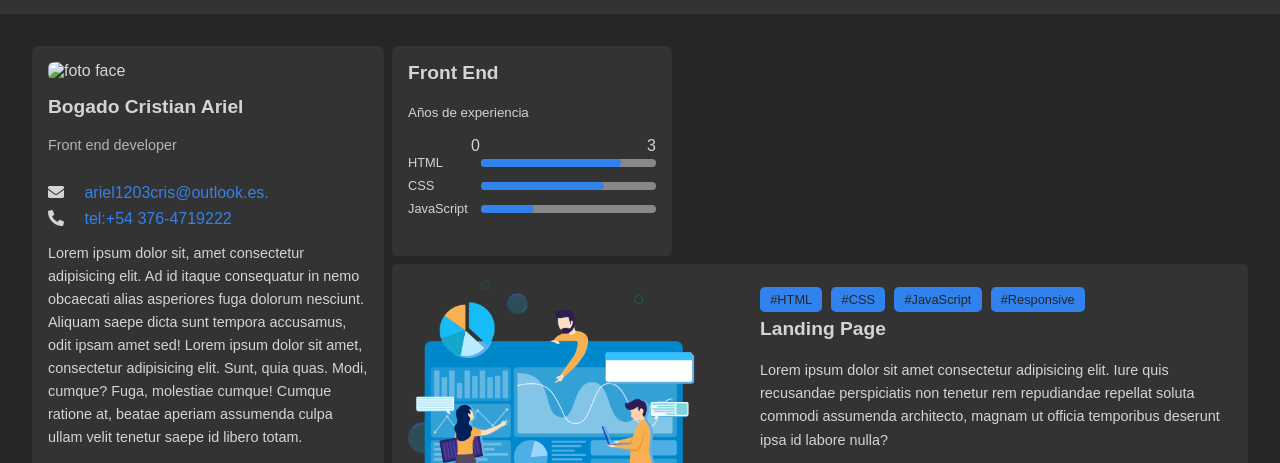
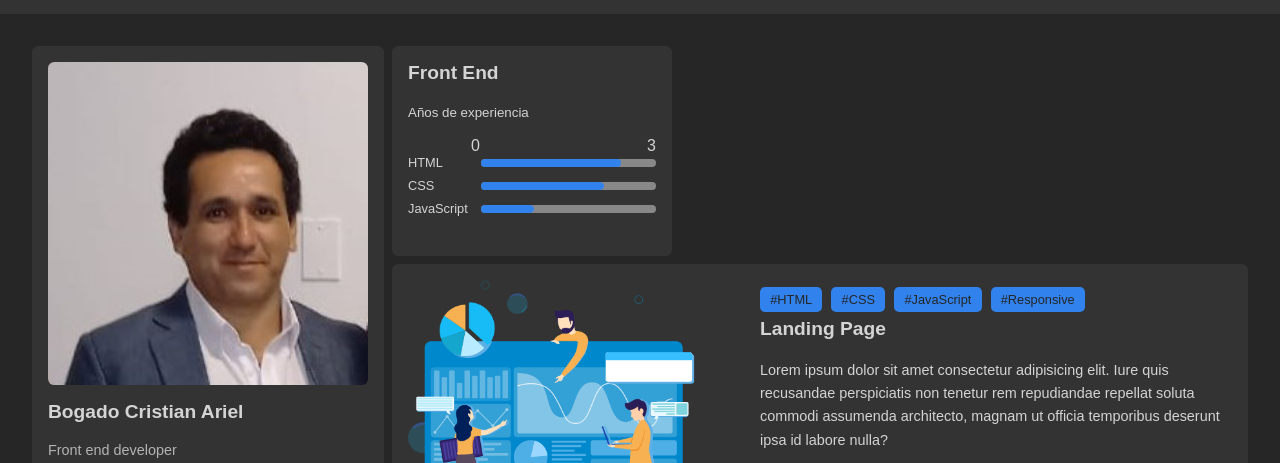
Before and after one commit to Ariel1203/portfolio2, a plain HTML site: page index.html in a window 1280 px wide. Shown: the part 61-524 px from the top of the page. Drawn offline with Linux system fonts and the light colour scheme; the site is published under a folder, as on GitHub Pages, so addresses that start at the root find nothing.

Commit message:
modificar img

```diff
--- a/index.html
+++ b/index.html
@@ -59,7 +59,7 @@
         <!--Profile card-->
         <article class="card card--profile">
           <div class="card__image-container">
-            <img src="/assets/images/face3.jpg" alt="foto face" />
+            <img src="assets/images/face3.jpg" alt="foto face" />
           </div>
           <div class="card__header">
             <h2 class="card__title">Bogado Cristian Ariel</h2>
```
